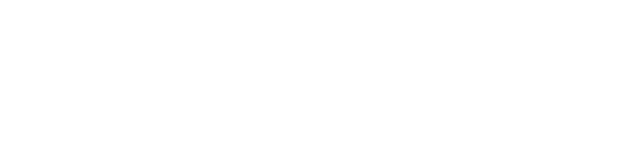
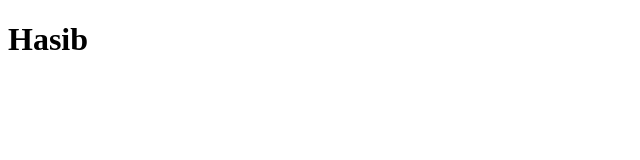
Before and after one commit to Hexa0p/Frist, a plain HTML site: page index.html in a window 1280 px wide. Shown: the whole page, without its empty margins (0-640 px from the left). Drawn offline with Linux system fonts and the light colour scheme.

Commit message:
Update index.html

```diff
--- a/index.html
+++ b/index.html
@@ -5,6 +5,7 @@
     <meta http-equiv="X-UA-Compatible" content="IE=edge">
     <meta name="viewport" content="width=device-width, initial-scale=1.0">
     <title>Document</title>
+    <h1>Hasib</h1>
 </head>
 <body>
 
```
